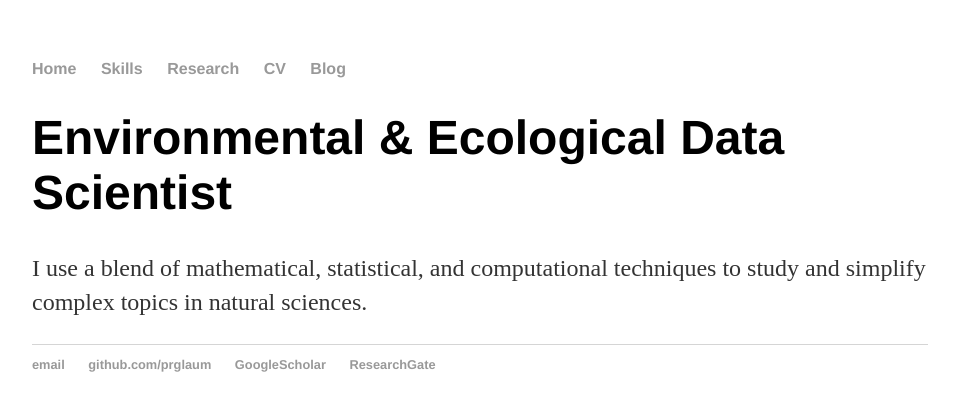
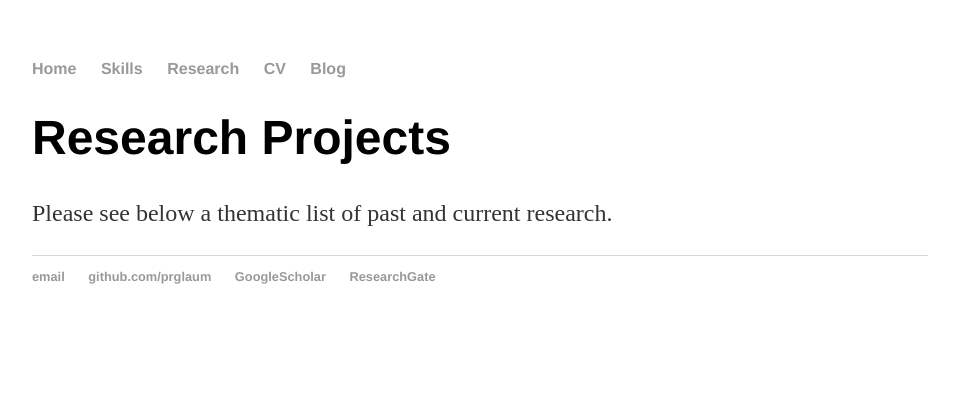
Before and after one commit to prglaum/prglaum.github.io, a Jekyll site: the page built from research/index.html, in a window 1280 px wide. Shown: the top 411 px of the page, without its empty margins (160-1119 px from the left). Built offline with Jekyll 4.4.1, drawn with Linux system fonts in a browser that asks for light colours.

Commit message:
Update index.html

```diff
--- a/research/index.html
+++ b/research/index.html
@@ -1,8 +1,8 @@
 ---
 layout: default
-title: Paul about
+title: Research Topics
 ---
 <div class="blurb">
-	<h1>Environmental & Ecological Data Scientist </h1>
-	<p>I use a blend of mathematical, statistical, and computational techniques to study and simplify complex topics in natural sciences. </p>
+	<h1>Research Projects </h1>
+	<p>Please see below a thematic list of past and current research. </p>
 </div><!-- /.blurb -->
```
